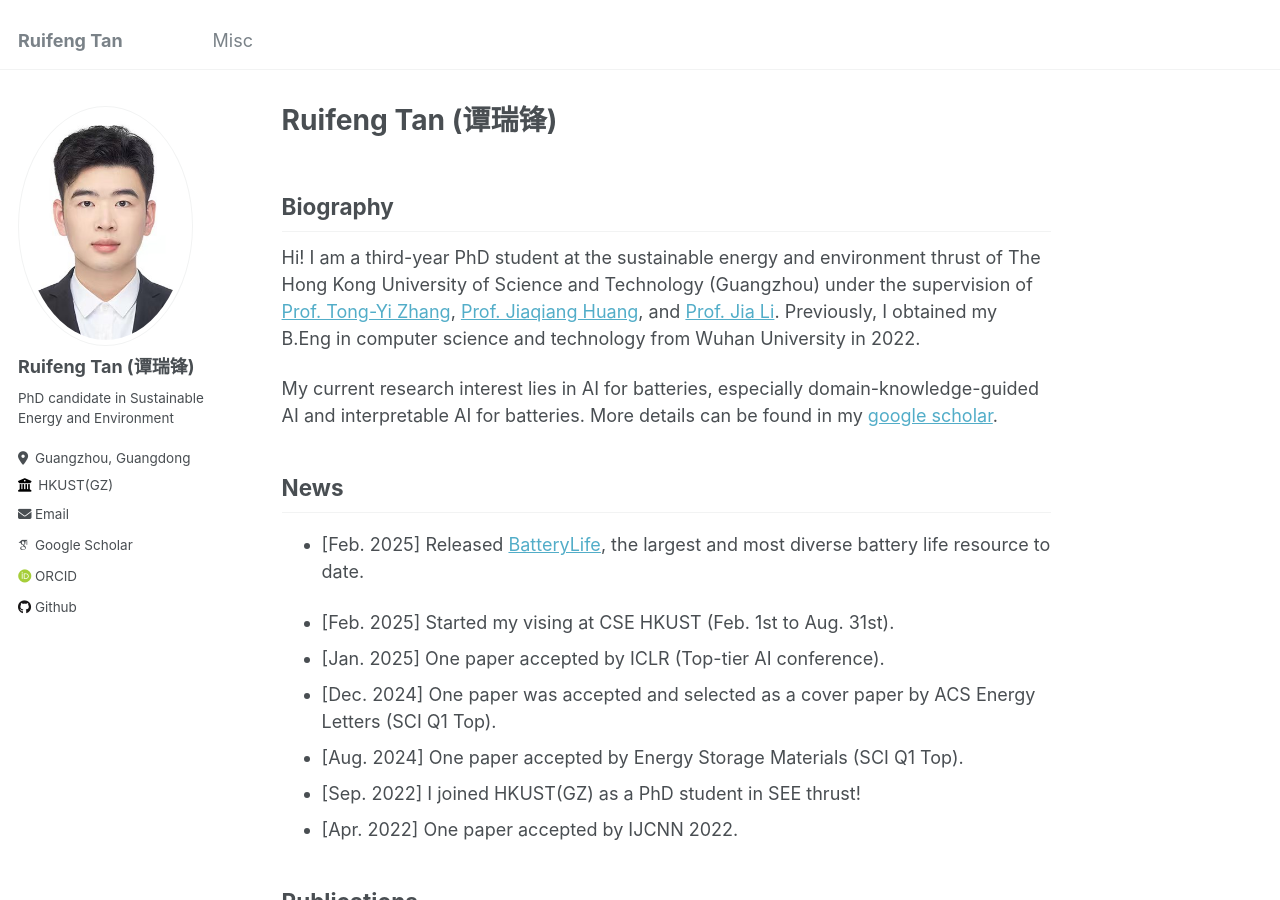
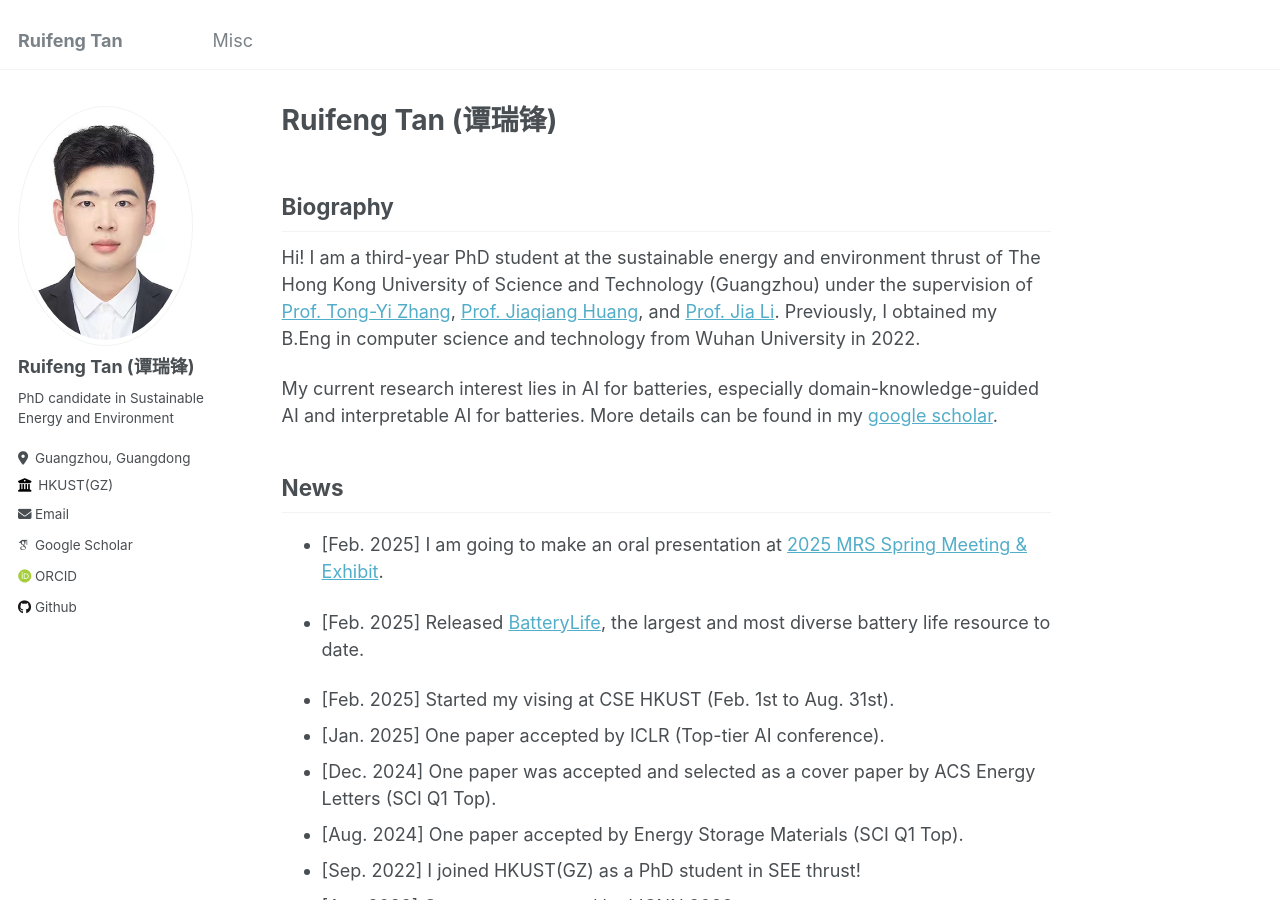
Before and after one commit to Ruifeng-Tan/Ruifeng-Tan.github.io, a Jekyll site: the page built from _pages/about.md, in a window 1280 px wide and 900 px high. Built offline with Jekyll 4.4.1, drawn with Linux system fonts in a browser that asks for light colours; some web fonts are replaced.

Commit message:
update news

```diff
--- a/_pages/about.md
+++ b/_pages/about.md
@@ -14,6 +14,8 @@ Hi! I am a third-year PhD student at the sustainable energy and environment thru
 My current research interest lies in AI for batteries, especially domain-knowledge-guided AI and interpretable AI for batteries. More details can be found in my [google scholar](https://scholar.google.com/citations?hl=zh-CN&view_op=list_works&gmla=AC6lMd8PIH28jI9lFlL_C9WwIrKkPBVFLJ4Q4yxwypYTF9x3S1TySXmdp1jXnovKUUB0Hef-DqMoRood9idOPGrsI-ZUPl0&user=XAGG2pIAAAAJ).
 
 ## News
+
+- [Feb. 2025] I am going to make an oral presentation at [2025 MRS Spring Meeting & Exhibit](https://www.mrs.org/meetings-events/annual-meetings/archive/meeting/presentations/view/2025-mrs-spring-meeting/2025-mrs-spring-meeting-4200254).
 
 - [Feb. 2025] Released [BatteryLife](https://github.com/Ruifeng-Tan/BatteryLife), the largest and most diverse battery life resource to date.
 
@@ -32,7 +34,7 @@ My current research interest lies in AI for batteries, especially domain-knowled
 - **Unravelling Thermal and Enthalpy Evolutions of Commercial Sodium-Ion Cells upon Cycling Ageing via Fiber Optic Sensors**, Jiaqiang Huang, Charles Delacourt, Parth Desai, Charlotte Gervillié-Mouravieff, Laura Albero Blanquer, Ruifeng Tan, Jean-Marie Tarascon. *J. Electrochem. Soc., 2023*. [[PAPER](https://iopscience.iop.org/article/10.1149/1945-7111/acf625)]
 - **PMGNN: A Pioneer-Master Graph Neural Network for Graph Classification**, Ruifeng Tan, and Yuanyuan Zhu. *IJCNN, 2022*. [[PAPER](https://ieeexplore.ieee.org/document/9892849)]
 
-# Preprints
+## Preprints
 
 - **BatteryLife: A Comprehensive Dataset and Benchmark for Battery Life Prediction**, Ruifeng Tan, Weixiang Hong, Jiayue Tang, Xibin Lu, Ruijun Ma, Xiang Zheng, Jia Li, Jiaqiang Huang, Tong-Yi Zhang. *2025* [[ArXiv](https://arxiv.org/abs/2502.18807)]
 
```
